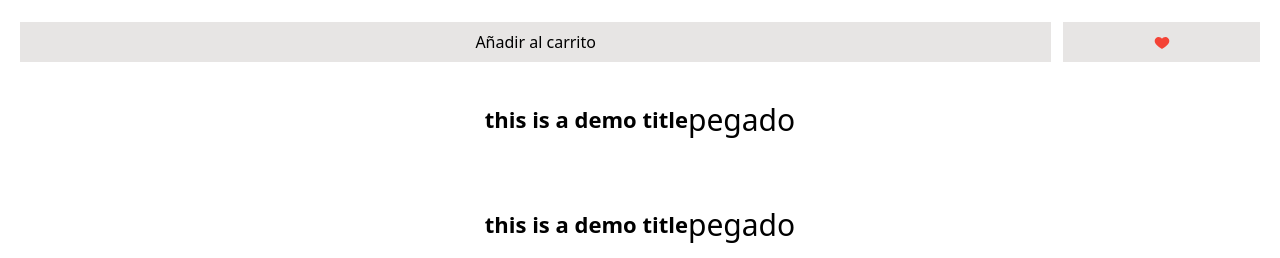
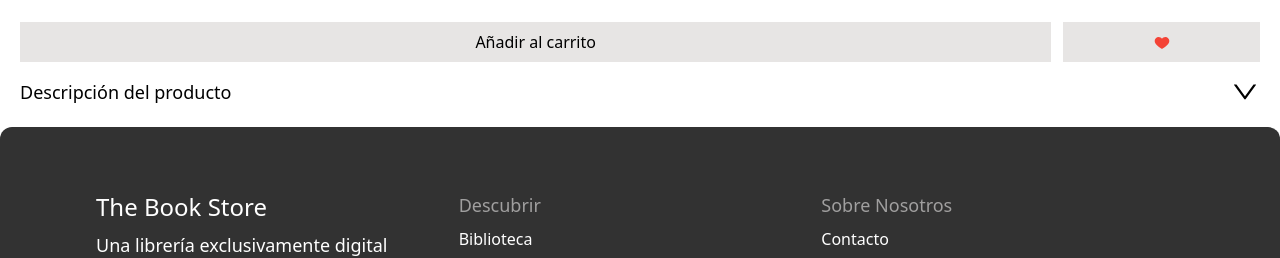
Before and after one commit to No-Country/c9-01-m-csharp-react, a React (Vite) app in the folder frontend/: page /library/1/1 in a window 1280 px wide. Shown: the part 562-820 px from the top of the page. Built offline with nearby package versions, Linux system fonts and the light colour scheme.

Commit message:
Acordeon terminado del bookDescription

```diff
--- a/frontend/src/Components/Accordion.jsx
+++ /dev/null
@@ -1,113 +0,0 @@
-import React from 'react'
-
-const Accordion = () => {
-  return (
-    <div>
-        <div class="accordion" id="accordionExample">
-  <div class="accordion-item bg-white border border-gray-200">
-    <h2 class="accordion-header mb-0" id="headingOne">
-      <button class="
-        accordion-button
-        relative
-        flex
-        items-center
-        w-full
-        py-4
-        px-5
-        text-base text-gray-800 text-left
-        bg-white
-        border-0
-        rounded-none
-        transition
-        focus:outline-none
-      " type="button" data-bs-toggle="collapse" data-bs-target="#collapseOne" aria-expanded="true"
-        aria-controls="collapseOne">
-        Accordion Item #1
-      </button>
-    </h2>
-    <div id="collapseOne" class="accordion-collapse collapse show" aria-labelledby="headingOne"
-      data-bs-parent="#accordionExample">
-      <div class="accordion-body py-4 px-5">
-        <strong>This is the first item's accordion body.</strong> It is shown by default,
-        until the collapse plugin adds the appropriate classes that we use to style each
-        element. These classes control the overall appearance, as well as the showing and
-        hiding via CSS transitions. You can modify any of this with custom CSS or overriding
-        our default variables. It's also worth noting that just about any HTML can go within
-        the <code>.accordion-body</code>, though the transition does limit overflow.
-      </div>
-    </div>
-  </div>
-  <div class="accordion-item bg-white border border-gray-200">
-    <h2 class="accordion-header mb-0" id="headingTwo">
-      <button class="
-        accordion-button
-        collapsed
-        relative
-        flex
-        items-center
-        w-full
-        py-4
-        px-5
-        text-base text-gray-800 text-left
-        bg-white
-        border-0
-        rounded-none
-        transition
-        focus:outline-none
-      " type="button" data-bs-toggle="collapse" data-bs-target="#collapseTwo" aria-expanded="false"
-        aria-controls="collapseTwo">
-        Accordion Item #2
-      </button>
-    </h2>
-    <div id="collapseTwo" class="accordion-collapse collapse" aria-labelledby="headingTwo"
-      data-bs-parent="#accordionExample">
-      <div class="accordion-body py-4 px-5">
-        <strong>This is the second item's accordion body.</strong> It is hidden by default,
-        until the collapse plugin adds the appropriate classes that we use to style each
-        element. These classes control the overall appearance, as well as the showing and
-        hiding via CSS transitions. You can modify any of this with custom CSS or overriding
-        our default variables. It's also worth noting that just about any HTML can go within
-        the <code>.accordion-body</code>, though the transition does limit overflow.
-      </div>
-    </div>
-  </div>
-  <div class="accordion-item bg-white border border-gray-200">
-    <h2 class="accordion-header mb-0" id="headingThree">
-      <button class="
-        accordion-button
-        collapsed
-        relative
-        flex
-        items-center
-        w-full
-        py-4
-        px-5
-        text-base text-gray-800 text-left
-        bg-white
-        border-0
-        rounded-none
-        transition
-        focus:outline-none
-      " type="button" data-bs-toggle="collapse" data-bs-target="#collapseThree" aria-expanded="false"
-        aria-controls="collapseThree">
-        Accordion Item #3
-      </button>
-    </h2>
-    <div id="collapseThree" class="accordion-collapse collapse" aria-labelledby="headingThree"
-      data-bs-parent="#accordionExample">
-      <div class="accordion-body py-4 px-5">
-        <strong>This is the third item's accordion body.</strong> It is hidden by default,
-        until the collapse plugin adds the appropriate classes that we use to style each
-        element. These classes control the overall appearance, as well as the showing and
-        hiding via CSS transitions. You can modify any of this with custom CSS or overriding
-        our default variables. It's also worth noting that just about any HTML can go within
-        the <code>.accordion-body</code>, though the transition does limit overflow.
-      </div>
-    </div>
-  </div>
-</div>
-    </div>
-  )
-}
-
-export default Accordion
--- a/frontend/src/Components/BookDescription.jsx
+++ b/frontend/src/Components/BookDescription.jsx
@@ -1,7 +1,7 @@
 import React, { useState } from 'react'
 import { useParams, Link } from 'react-router-dom';
 import Header from './Header';
-import { AiOutlineRight} from "react-icons/ai";
+import { AiOutlineRight, AiOutlineDown, AiOutlineLine} from "react-icons/ai";
 import { SlStar } from "react-icons/sl";
 import { FcLike } from "react-icons/fc";
 import Footer from "./Footer";
@@ -11,21 +11,26 @@ import { Collapse } from 'react-collapse';
 const AccordionItem=({open, toggle, title, description})=>{
 
   return(
-
-    <div className='pt-[10px]'>
-        <div onClick={toggle} className='bg-white py-[25px] px-[50px] flex justify-between items-center cursor-pointer'>
-          <p className='text-[22px] font-semibold '>
-            {title}
+    <div className='pt-[15px]'>
+        <div onClick={toggle} className='w-full bg-white  flex justify-between items-center cursor-pointer'>
+          <p className='text-[18px]'>
+            Descripción del producto
           </p>
           <div className='text-[30px]'>
 
-            {open ? "Abierto" : "pegado"}
+            {open ? <AiOutlineLine/> : <AiOutlineDown/>}
           </div>
         </div>
 
         <Collapse isOpened={open}>
-          <div className='bg-white px-[50px] pb-[20px]'>
-            {description}
+          <div className='bg-white px-3 pt-2'>
+            <h2 className='text-[18px]'>Sinopsis</h2>
+            <p className='text-[10px]'>{description}</p>
+          </div>
+
+          <div className='bg-white px-3 pt-2'>
+            <h2 className='text-[18px]'>Reseñas</h2>
+            <p className='text-[10px]'>{description}</p>
           </div>
         </Collapse>
     </div>
@@ -34,41 +39,21 @@ const AccordionItem=({open, toggle, title, description})=>{
 
 const BookDescription = () => {
 
-  const [open, setOpen] = useState(false)
+  const [open, setOpen] = useState(false);
+  let { bookDescription, categoryName } = useParams();
 
   const toggle =(index)=>{
     if(open===index){
-
       return setOpen(null)
     }
-
     setOpen(index)
-
   }
 
-  let { bookDescription, categoryName } = useParams();
-
   let accordionData =[
-
     {
       title:"this is a demo title",
       description:"lorem ipsum"
     },
-    {
-      title:"this is a demo title",
-      description:"lorem ipsum"
-    },
-
-    {
-      title:"this is a demo title",
-      description:"lorem ipsum"
-    },
-
-    {
-      title:"this is a demo title",
-      description:"lorem ipsum"
-    },
-
   ]
 
   return (
@@ -107,11 +92,9 @@ const BookDescription = () => {
             <button className='bg-stone-200 col-span-2 py-2 flex items-center justify-center'><FcLike/></button>
           </div>
 
-          <section className='grid place-items-center'>
-
+          <section className='grid'>
             {
               accordionData.map((data,index)=>{
-
                 return <AccordionItem
                         key={index}
                         open={index === open}
@@ -121,7 +104,6 @@ const BookDescription = () => {
                         />
               })
             }
-
           </section>
 
         </div>
```
